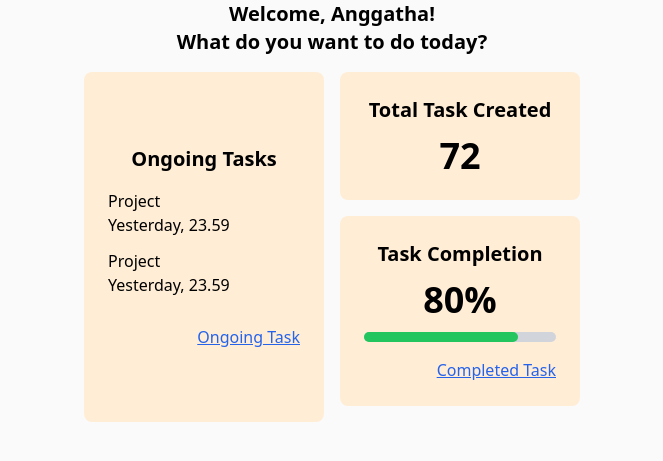
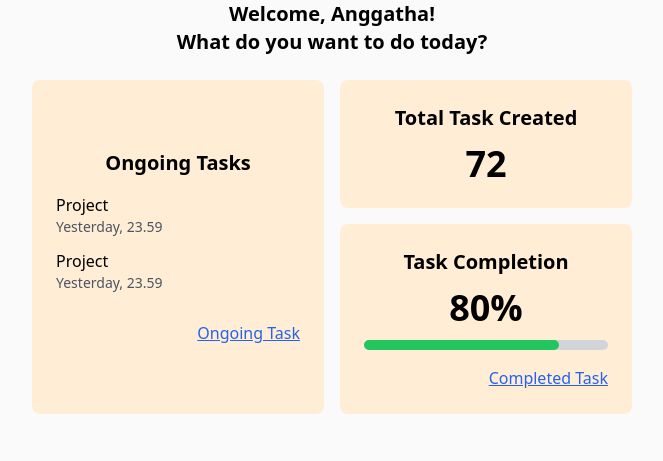
Before and after one commit to Presudeos/ZenTask, a PHP site: page /dashboard.php in a window 1280 px wide. Shown: the part 120-581 px from the top of the page, without its empty margins (308-971 px from the left). Run offline with PHP 8.4, Linux system fonts and the light colour scheme; some libraries are stand-ins or nearby versions.

Commit message:
REESPONSIVE

```diff
--- a/UTS/page/dashboard.php
+++ b/UTS/page/dashboard.php
@@ -1,3 +1,5 @@
+<!-- Responsive -->
+
 <!DOCTYPE html>
 <html lang="en">
 <head>
@@ -13,7 +15,7 @@
       rel="stylesheet"
     />
     <link
-      href="https://fonts.googleapis.com/css2?family=Poppins:ital,wght@0,100;0,200;0,300;0,400;0,500;0,600;0,700;0,800;0,900;1,100;1,200;1,300;1,400;1,500;1,600;1,700;1,800;1,900&display=swap"
+      href="https://fonts.googleapis.com/css2?family=Poppins:ital,wght@0,100;0,200;0,300;0,400;0,500;0,600;0,700;0,800;0,900&display=swap"
       rel="stylesheet"
     />
     <link
@@ -55,8 +57,8 @@
                 <img
                     src="./images/user_profile.jpg"
                     class="cursor-pointer rounded-full object-cover h-12 ml-4"
-                    alt=""
-                ></img>
+                    alt="Profile Picture"
+                />
             </a>
             <a href="profile.php">
                 <p class="cursor-pointer font-[Montserrat] font-light text-md text-right max-[1200px]:hidden">
@@ -71,38 +73,37 @@
         <div class="w-4/5 mx-auto md:w-[600px] flex flex-col items-center">
             <h2 class="text-xl font-bold text-center">Welcome, Anggatha! <br> What do you want to do today?</h2>
 
-        <div class="flex flex-row items-center h-[350px] gap-x-4 gap-y-4 my-4">
-            <!-- Ongoing -->
-            <div class="bg-orange-100 px-6 py-6 rounded-lg flex flex-col justify-center items-center w-60 h-full place-self-start">
+            <div class="grid grid-cols-1 lg:grid-cols-2 gap-4 my-6 w-full">
+                <!-- Ongoing Tasks -->
+                <div class="bg-orange-100 px-6 py-6 rounded-lg flex flex-col justify-center items-center">
                     <h3 class="text-xl font-semibold mb-4">Ongoing Tasks</h3>
-                <div class="flex flex-col place-self-start mb-3">
+                    <div class="flex flex-col mb-3 w-full text-left">
                         <p>Project</p>
-                    <p>Yesterday, 23.59</p>
+                        <p class="text-sm text-gray-600">Yesterday, 23.59</p>
                     </div>
-                <div class="flex flex-col place-self-start mb-3">
+                    <div class="flex flex-col mb-3 w-full text-left">
                         <p>Project</p>
-                    <p>Yesterday, 23.59</p>
+                        <p class="text-sm text-gray-600">Yesterday, 23.59</p>
                     </div>
-                <a href="#" class="text-blue-600 mt-4 underline place-self-end">Ongoing Task</a>
+                    <a href="#" class="text-blue-600 mt-4 underline self-end">Ongoing Task</a>
                 </div>
 
-            <div class="flex flex-col items-center h-full gap-y-4">
+                <div class="flex flex-col gap-4">
                     <!-- Total Task Created -->
-                <div class="bg-orange-100 px-6 py-6 rounded-lg flex flex-col justify-center items-center w-60">
+                    <div class="bg-orange-100 px-6 py-6 rounded-lg flex flex-col justify-center items-center">
                         <h3 class="text-xl font-semibold mb-3">Total Task Created</h3>
                         <h1 class="text-4xl font-bold">72</h1>
                     </div>
                     <!-- Task Completion -->
-                <div class="bg-orange-100 px-6 py-6 rounded-lg flex flex-col justify-center items-center w-60">
+                    <div class="bg-orange-100 px-6 py-6 rounded-lg flex flex-col justify-center items-center">
                         <h3 class="text-xl font-semibold mb-3">Task Completion</h3>
                         <h1 class="text-4xl font-bold mb-1">80%</h1>
                         <div class="w-full bg-gray-300 rounded-full h-2.5 mt-2">
                             <div class="bg-green-500 h-2.5 rounded-full" style="width: 80%;"></div>
                         </div>
-                    <a href="#" class="text-blue-600 mt-4 underline place-self-end">Completed Task</a>
+                        <a href="#" class="text-blue-600 mt-4 underline self-end">Completed Task</a>
                     </div>
                 </div>
-
             </div>
         </div>
     </div>
```
Lines whose indentation alone changed are shown as unchanged.
